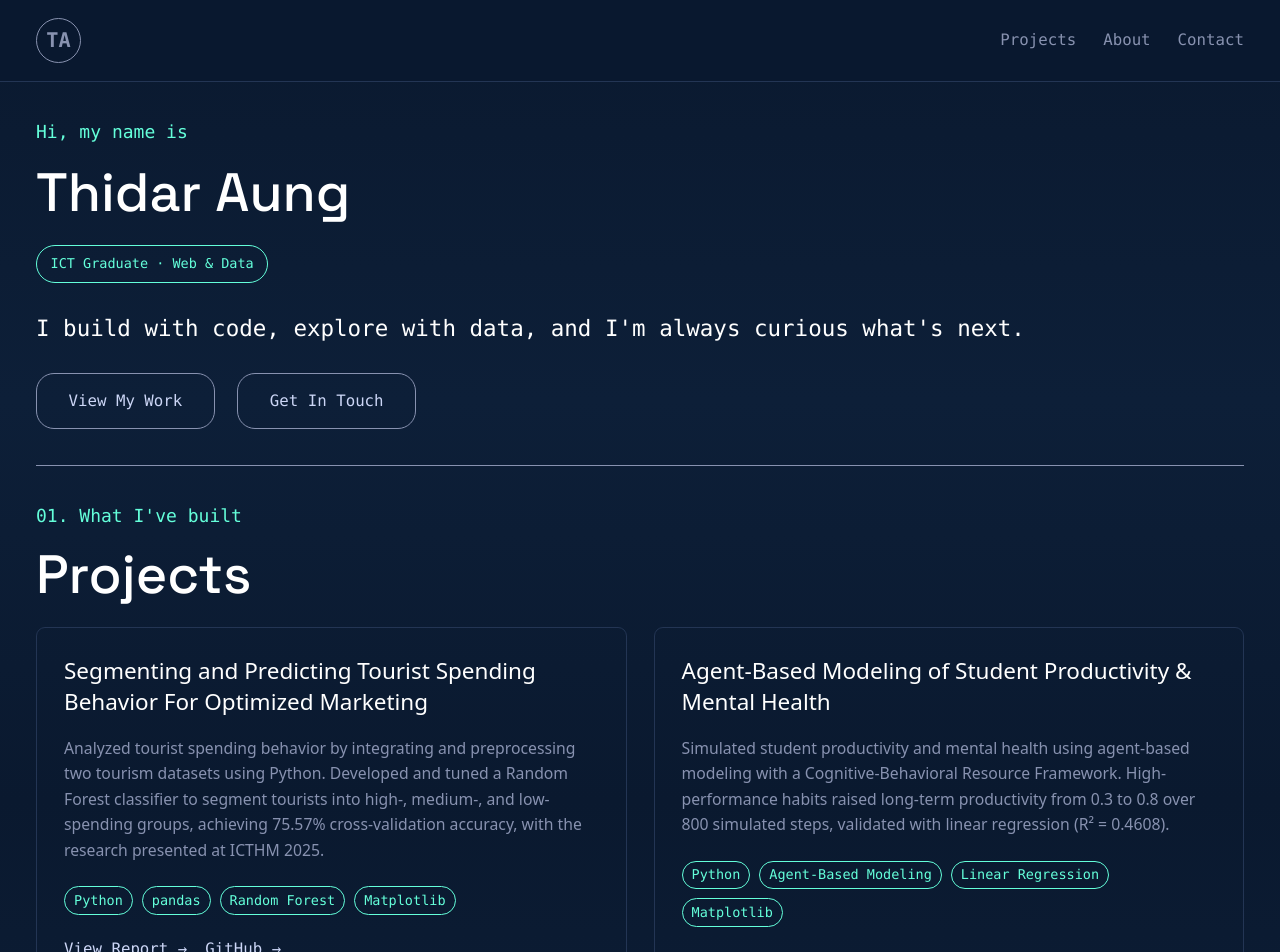
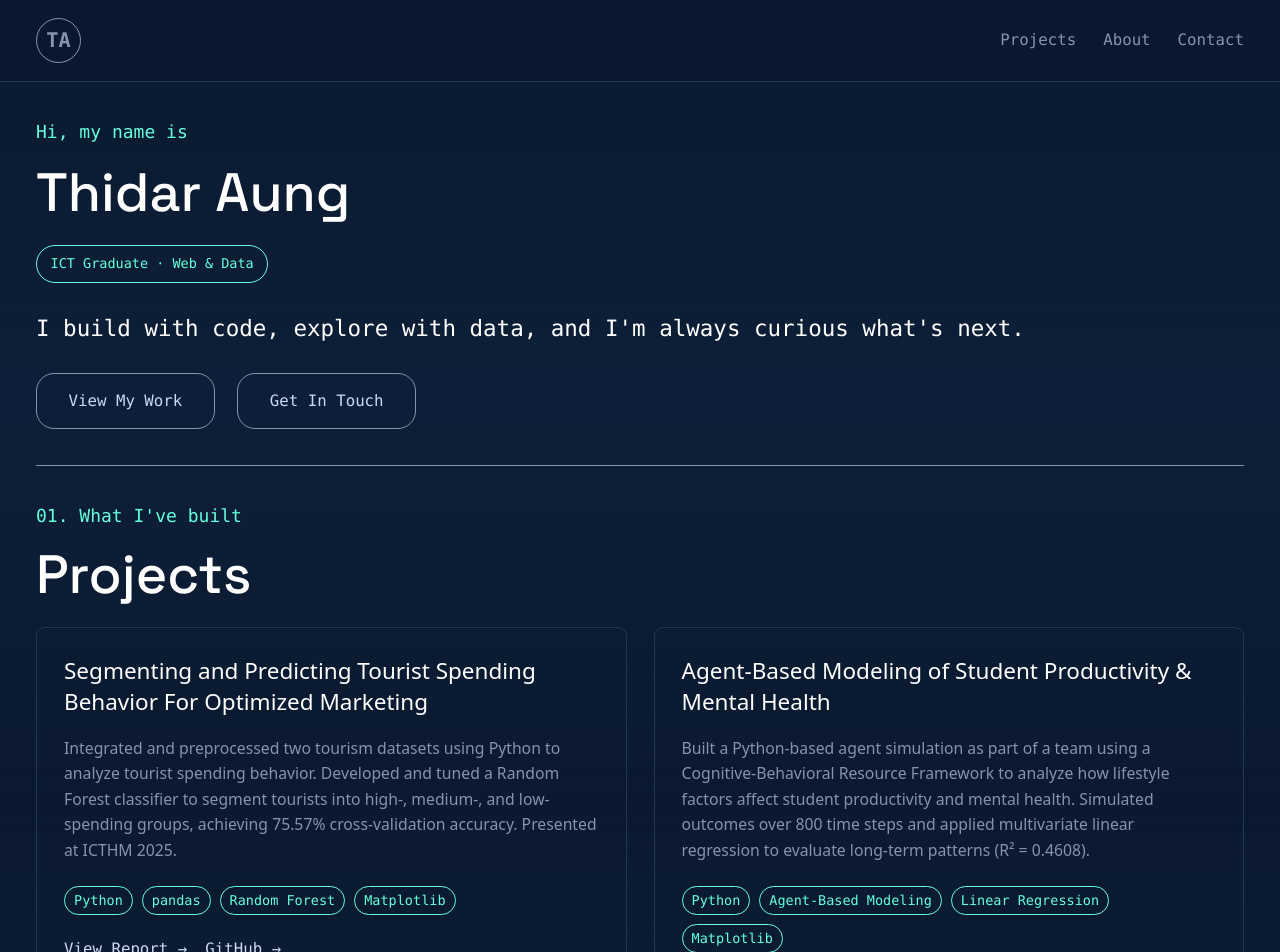
Before and after one commit to thidarr/Personal_Portfolio, a React (Vite) app in the folder my-portfolio/: page / in a window 1280 px wide. Shown: the top 952 px of the page. Built offline with nearby package versions, Linux system fonts and the light colour scheme.

Commit message:
2nd project section updated

```diff
--- a/my-portfolio/src/data/project.js
+++ b/my-portfolio/src/data/project.js
@@ -2,7 +2,8 @@ export const projects = [
     {
         id: 1,
         title: "Segmenting and Predicting Tourist Spending Behavior For Optimized Marketing",
-        description: "Analyzed tourist spending behavior by integrating and preprocessing two tourism datasets using Python. Developed and tuned a Random Forest classifier to segment tourists into high-, medium-, and low-spending groups, achieving 75.57% cross-validation accuracy, with the research presented at ICTHM 2025.", stack: ["Python", "pandas", "Random Forest", "Matplotlib"],
+        description: "Integrated and preprocessed two tourism datasets using Python to analyze tourist spending behavior. Developed and tuned a Random Forest classifier to segment tourists into high-, medium-, and low-spending groups, achieving 75.57% cross-validation accuracy. Presented at ICTHM 2025.",
+        stack: ["Python", "pandas", "Random Forest", "Matplotlib"],
         demoLink: "/tourist_spending_analysis.pdf",
         demoLabel: "View Report",
         githubLink: "https://github.com/thidarr/tourist_spending_analysis",
@@ -10,7 +11,7 @@ export const projects = [
     {
         id: 2,
         title: "Agent-Based Modeling of Student Productivity & Mental Health",
-        description: "Simulated student productivity and mental health using agent-based modeling with a Cognitive-Behavioral Resource Framework. High-performance habits raised long-term productivity from 0.3 to 0.8 over 800 simulated steps, validated with linear regression (R² = 0.4608).",
+        description: "Built a Python-based agent simulation as part of a team using a Cognitive-Behavioral Resource Framework to analyze how lifestyle factors affect student productivity and mental health. Simulated outcomes over 800 time steps and applied multivariate linear regression to evaluate long-term patterns (R² = 0.4608).",
         stack: ["Python", "Agent-Based Modeling", "Linear Regression", "Matplotlib"],
         demoLink: "/Data_Analytics_in_Agent_Based_Modeling.pdf",
         demoLabel: "View Report",
```
